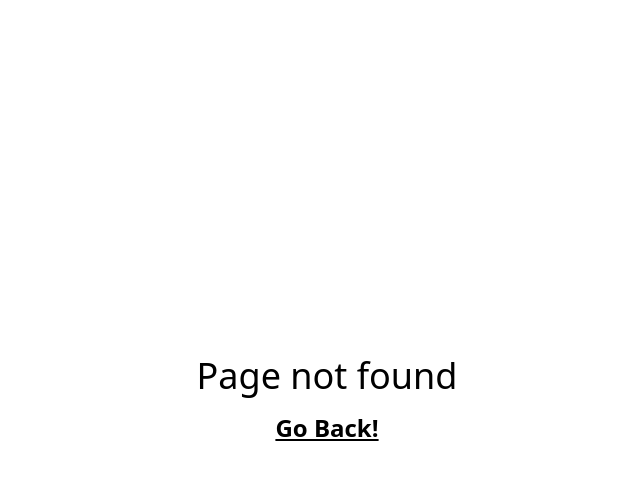
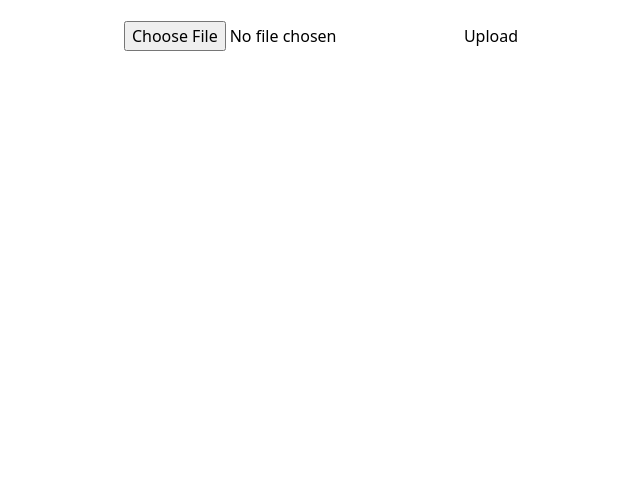
Before and after one commit to Ryan9771/dmi, a React (Vite) app: page /upload/file in a window 1280 px wide. Before the commit this address had no page. Shown: the top 480 px of the page, without its empty margins (313-953 px from the left). Built offline with nearby package versions, Linux system fonts and the light colour scheme.

Commit message:
Firestore tutorial on file upload complete

```diff
--- a/package.json
+++ b/package.json
@@ -18,11 +18,13 @@
     "test:unit": "wp-scripts test-unit-js"
   },
   "dependencies": {
+    "@types/uuid": "^9.0.2",
     "firebase": "^10.1.0",
     "react": "^18.2.0",
     "react-dom": "^18.2.0",
     "react-router-dom": "^6.14.2",
-    "react-router-hash-link": "^2.4.3"
+    "react-router-hash-link": "^2.4.3",
+    "uuid": "^9.0.0"
   },
   "devDependencies": {
     "@svgr/webpack": "^8.0.1",
--- a/src/App.tsx
+++ b/src/App.tsx
@@ -3,14 +3,16 @@ import _App from "./components/_App";
 import PageNotFound from "./components/PageNotFound";
 import GetFromDatabase from "./components/firebaseTest/GetFromDatabase";
 import PushToDatabase from "./components/firebaseTest/PushToDatabase";
+import FileUpload from "./components/firebaseTest/FileUpload";
 
 function App() {
   return (
     <BrowserRouter>
       <Routes>
         <Route path="/" element={<_App />} />
-        <Route path="/form" element={<GetFromDatabase />} />
-        <Route path="/upload" element={<PushToDatabase />} />
+        <Route path="/get/database" element={<GetFromDatabase />} />
+        <Route path="/upload/database" element={<PushToDatabase />} />
+        <Route path="/upload/file" element={<FileUpload />} />
         <Route path="*" element={<PageNotFound />} />
       </Routes>
     </BrowserRouter>
--- /dev/null
+++ b/src/components/firebaseTest/FileUpload.tsx
@@ -0,0 +1,30 @@
+import { useState } from "react";
+import { storage } from "../../services/firebase.config";
+import { ref, uploadBytes } from "firebase/storage";
+import { v4 } from "uuid";
+
+function FileUpload() {
+  const [file, setFile] = useState<File | null>(null);
+  const uploadFile = () => {
+    if (!file) return;
+
+    const fileRef = ref(storage, `files/${file.name + v4()}`);
+    uploadBytes(fileRef, file).then(() => {
+      alert("File uploaded successfully!");
+    });
+  };
+
+  return (
+    <div className="flex items-center justify-center gap-4">
+      <input
+        type="file"
+        onChange={(event: any) => setFile(event.target.files[0])}
+      />
+      <button className="p-3 rounded-lg" onClick={uploadFile}>
+        Upload
+      </button>
+    </div>
+  );
+}
+
+export default FileUpload;
--- a/src/services/firebase.config.ts
+++ b/src/services/firebase.config.ts
@@ -1,5 +1,6 @@
 import { initializeApp } from 'firebase/app';
 import { getFirestore } from 'firebase/firestore';
+import { getStorage } from 'firebase/storage';
 
 const firebaseConfig = {
     apiKey: "AIzaSyAsp5eQhmQCe1eDYLC8LaDbHQ6ahzrcfzg",
@@ -12,3 +13,4 @@ const firebaseConfig = {
 
 const app = initializeApp(firebaseConfig);
 export const db = getFirestore(app);
+export const storage = getStorage(app);
```
Also changed, not shown: 1 other file (tests, documents, lock files or other folders).
